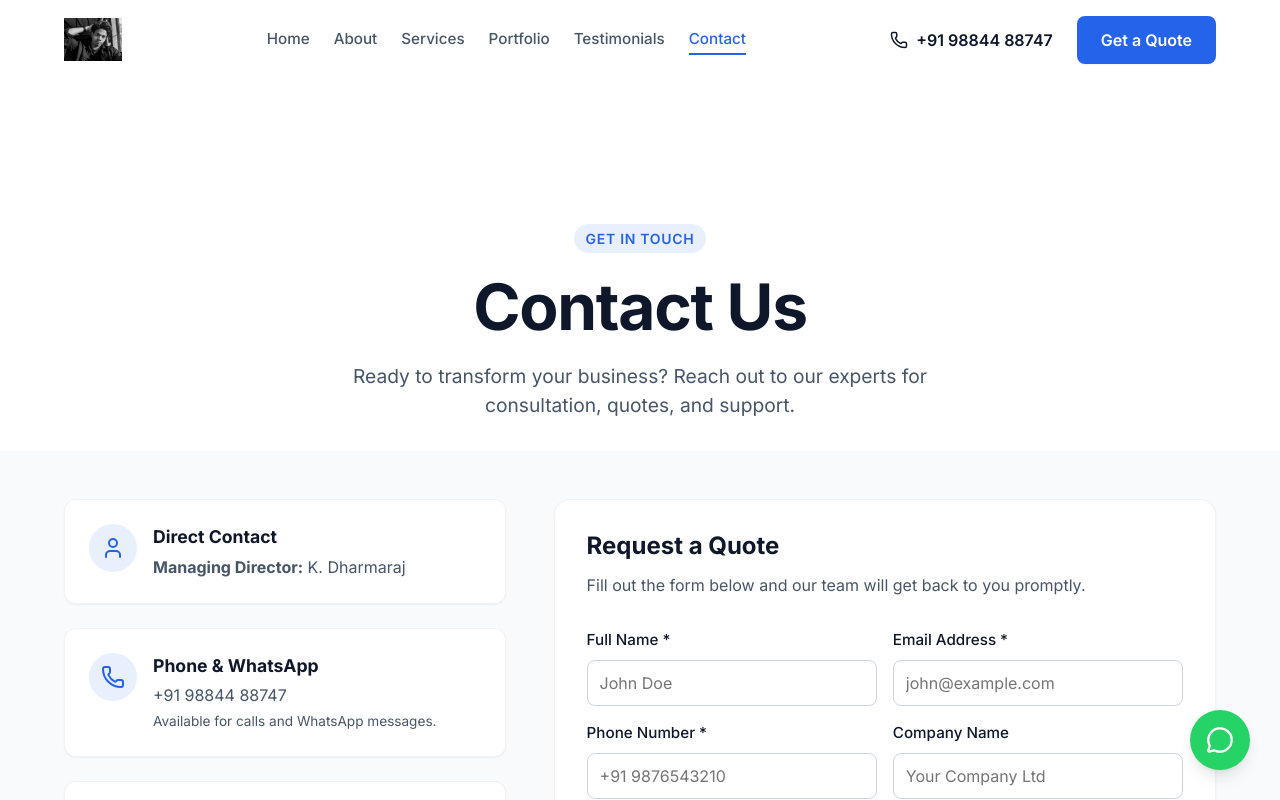
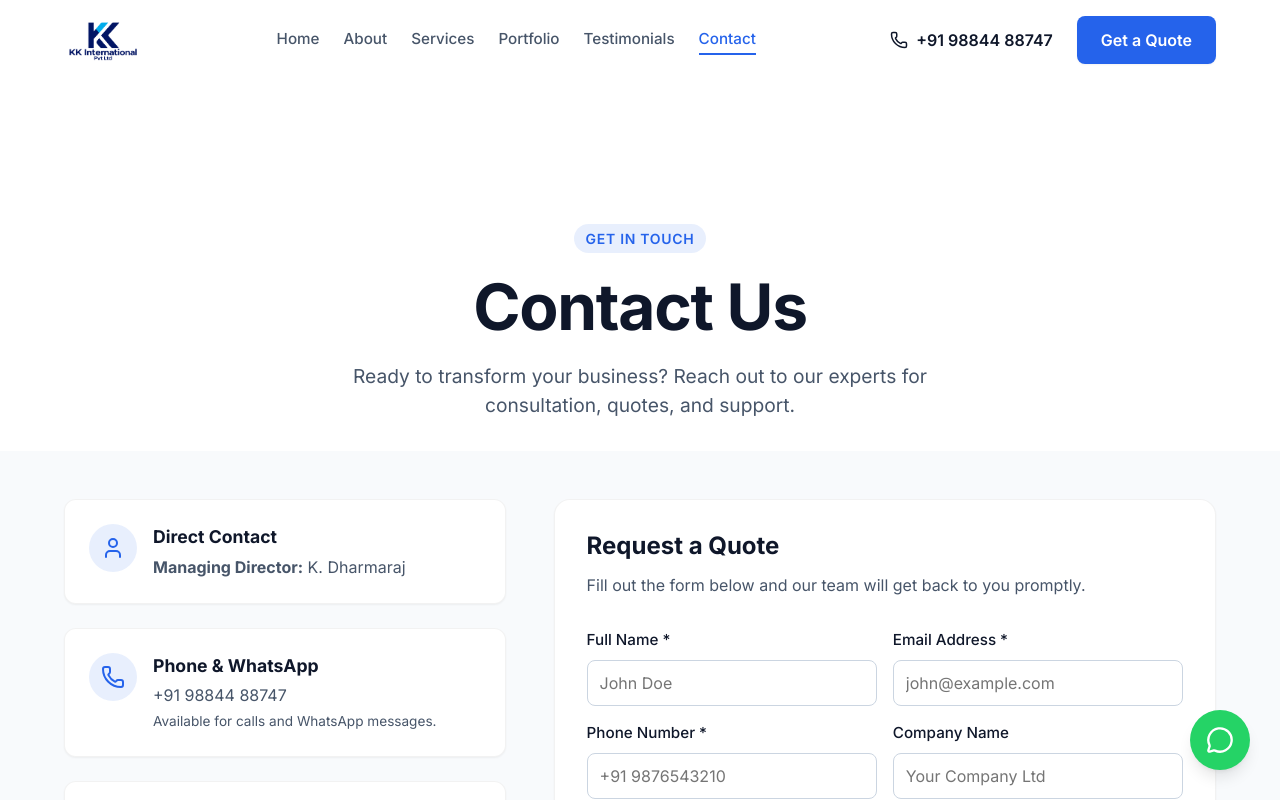
Before and after one commit to Jackson-richard/Internship-1, a React (Vite) app: page /contact in a window 1280 px wide. Shown: the top 800 px of the page. Built offline with nearby package versions, Linux system fonts and the light colour scheme.

Commit message:
version 1.2

```diff
--- a/src/components/Navbar.jsx
+++ b/src/components/Navbar.jsx
@@ -31,7 +31,7 @@ const Navbar = () => {
         <header className={`navbar ${isScrolled ? 'navbar-scrolled' : ''}`}>
             <div className="container navbar-container">
                 <Link to="/" className="navbar-logo" onClick={closeMenu} style={{ display: 'flex', alignItems: 'center' }}>
-                    <img src="/assets/kk-logo.png" alt="KK International Logo" style={{ height: 'auto', maxHeight: '44px', width: 'auto', objectFit: 'contain' }} />
+                    <img src="/assets/kk-international-logo.png" alt="KK International Logo" style={{ height: 'auto', maxHeight: '44px', width: 'auto', objectFit: 'contain' }} />
                 </Link>
 
                 {/* Desktop Menu */}
```
Also changed, not shown: logo/ChatGPT Image Sep 28, 2026, 10_30_07 PM.png (added), public/assets/kk-international-logo.png (added).
